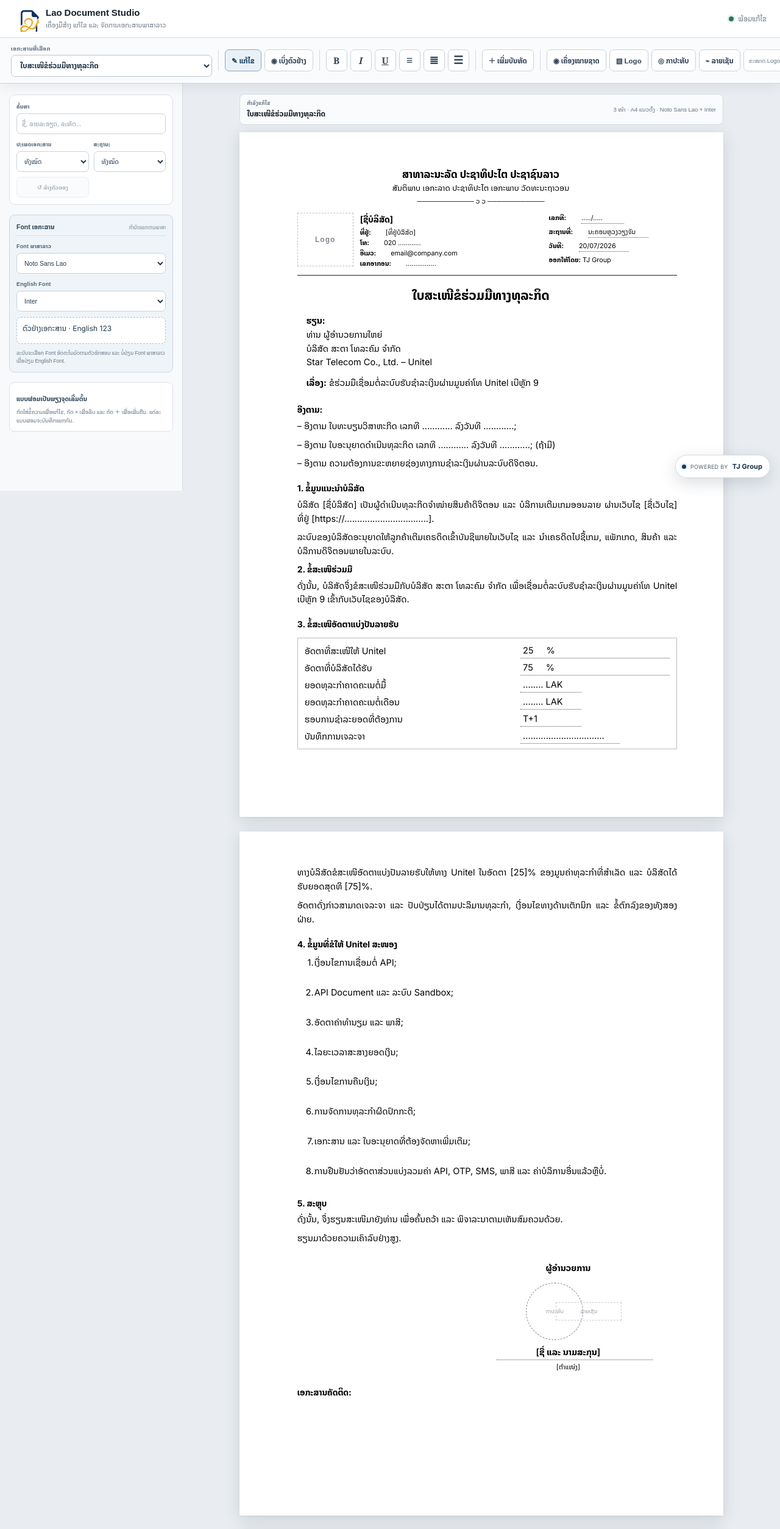
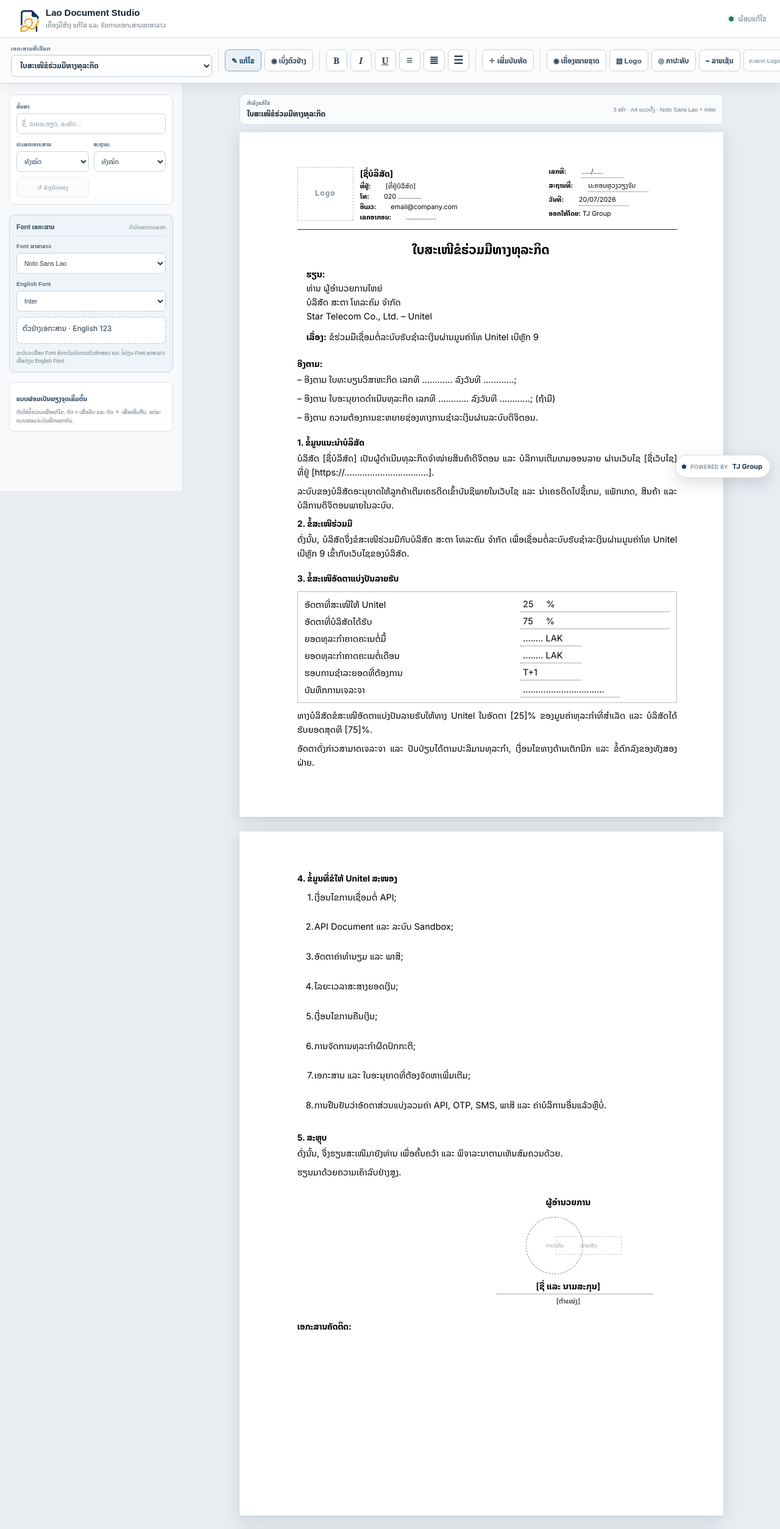
Before and after one commit to KT246/lao-document-studio, a Next.js app: page / in a window 1280 px wide. Shown: the top 2508 px of the page at 61% size. Built offline with nearby package versions, Linux system fonts and the light colour scheme.

Commit message:
Toggle full national header

```diff
--- a/app/page.tsx
+++ b/app/page.tsx
@@ -344,15 +344,15 @@
 }
 
 function NationalHeader({ ctx }: { ctx: EditorContext }) {
+  if (!ctx.draft.settings.showNationalEmblem) return null;
+
   return (
     <header className="national-header keep-together">
-      {ctx.draft.settings.showNationalEmblem ? (
-        <img
-          className="national-emblem"
-          src="/lao-national-emblem.png"
-          alt="ເຄື່ອງໝາຍຊາດ ສປປ ລາວ"
-        />
-      ) : null}
+      <img
+        className="national-emblem"
+        src="/lao-national-emblem.png"
+        alt="ເຄື່ອງໝາຍຊາດ ສປປ ລາວ"
+      />
       <EditableText
         ctx={ctx}
         field="nationalTitle"
```
